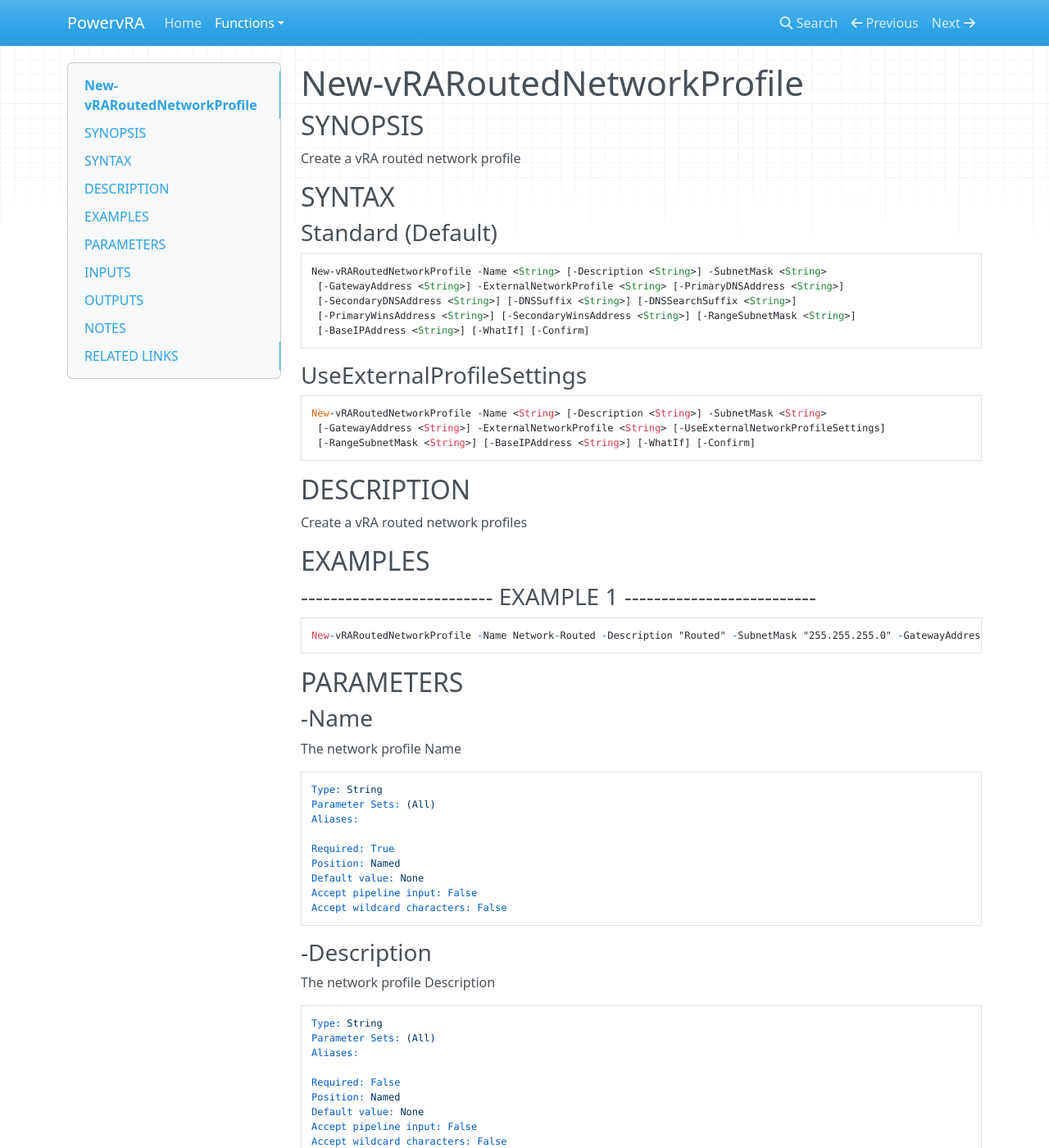
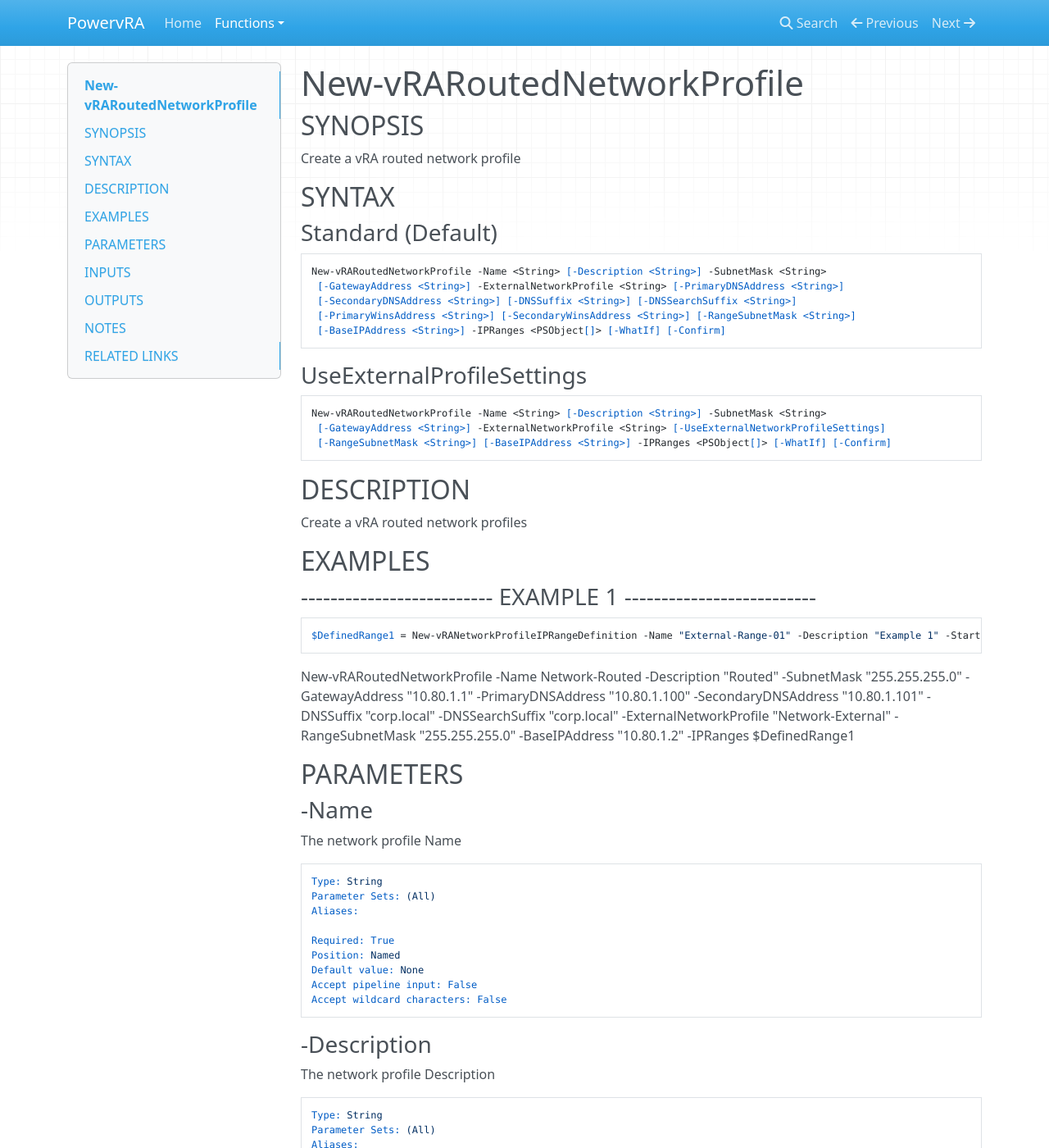
Before and after one commit to jakkulabs/PowervRA, an MkDocs documentation site: the page built from docs/New-vRARoutedNetworkProfile.md, in a window 1280 px wide and 1400 px high. Shown: the whole window at 82% size. Built offline with MkDocs 1.6.1, drawn with Linux system fonts in a browser that asks for light colours; nearby versions of some CDN libraries; old or Windows-style settings are respelled for this version of MkDocs; some of the changed text lies outside the part shown.

Commit message:
Updated docs

````diff
--- a/docs/New-vRARoutedNetworkProfile.md
+++ b/docs/New-vRARoutedNetworkProfile.md
@@ -11,14 +11,14 @@
  [-GatewayAddress <String>] -ExternalNetworkProfile <String> [-PrimaryDNSAddress <String>]
  [-SecondaryDNSAddress <String>] [-DNSSuffix <String>] [-DNSSearchSuffix <String>]
  [-PrimaryWinsAddress <String>] [-SecondaryWinsAddress <String>] [-RangeSubnetMask <String>]
- [-BaseIPAddress <String>] [-WhatIf] [-Confirm]
+ [-BaseIPAddress <String>] -IPRanges <PSObject[]> [-WhatIf] [-Confirm]
 ```
 
 ### UseExternalProfileSettings
 ```
 New-vRARoutedNetworkProfile -Name <String> [-Description <String>] -SubnetMask <String>
  [-GatewayAddress <String>] -ExternalNetworkProfile <String> [-UseExternalNetworkProfileSettings]
- [-RangeSubnetMask <String>] [-BaseIPAddress <String>] [-WhatIf] [-Confirm]
+ [-RangeSubnetMask <String>] [-BaseIPAddress <String>] -IPRanges <PSObject[]> [-WhatIf] [-Confirm]
 ```
 
 ## DESCRIPTION
@@ -28,8 +28,10 @@
 
 ### -------------------------- EXAMPLE 1 --------------------------
 ```
-New-vRARoutedNetworkProfile -Name Network-Routed -Description "Routed" -SubnetMask "255.255.255.0" -GatewayAddress "10.80.1.1" -PrimaryDNSAddress "10.80.1.100" -SecondaryDNSAddress "10.80.1.101" -DNSSuffix "corp.local" -DNSSearchSuffix "corp.local" -ExternalNetworkProfile "Network-External" -RangeSubnetMask "255.255.255.0" -BaseIPAddress "10.80.1.2"
+$DefinedRange1 = New-vRANetworkProfileIPRangeDefinition -Name "External-Range-01" -Description "Example 1" -StartIPv4Address "10.80.1.2" -EndIPv4Address "10.80.1.5"
 ```
+
+New-vRARoutedNetworkProfile -Name Network-Routed -Description "Routed" -SubnetMask "255.255.255.0" -GatewayAddress "10.80.1.1" -PrimaryDNSAddress "10.80.1.100" -SecondaryDNSAddress "10.80.1.101" -DNSSuffix "corp.local" -DNSSearchSuffix "corp.local" -ExternalNetworkProfile "Network-External" -RangeSubnetMask "255.255.255.0" -BaseIPAddress "10.80.1.2" -IPRanges $DefinedRange1
 
 ## PARAMETERS
 
@@ -243,6 +245,21 @@
 Accept wildcard characters: False
 ```
 
+### -IPRanges
+An array of ip address ranges
+
+```yaml
+Type: PSObject[]
+Parameter Sets: (All)
+Aliases:
+
+Required: True
+Position: Named
+Default value: None
+Accept pipeline input: False
+Accept wildcard characters: False
+```
+
 ### -WhatIf
 Shows what would happen if the cmdlet runs.
 The cmdlet is not run.
````
Also changed, not shown: docs/New-vRANATNetworkProfile.md (+3 -1 lines).
